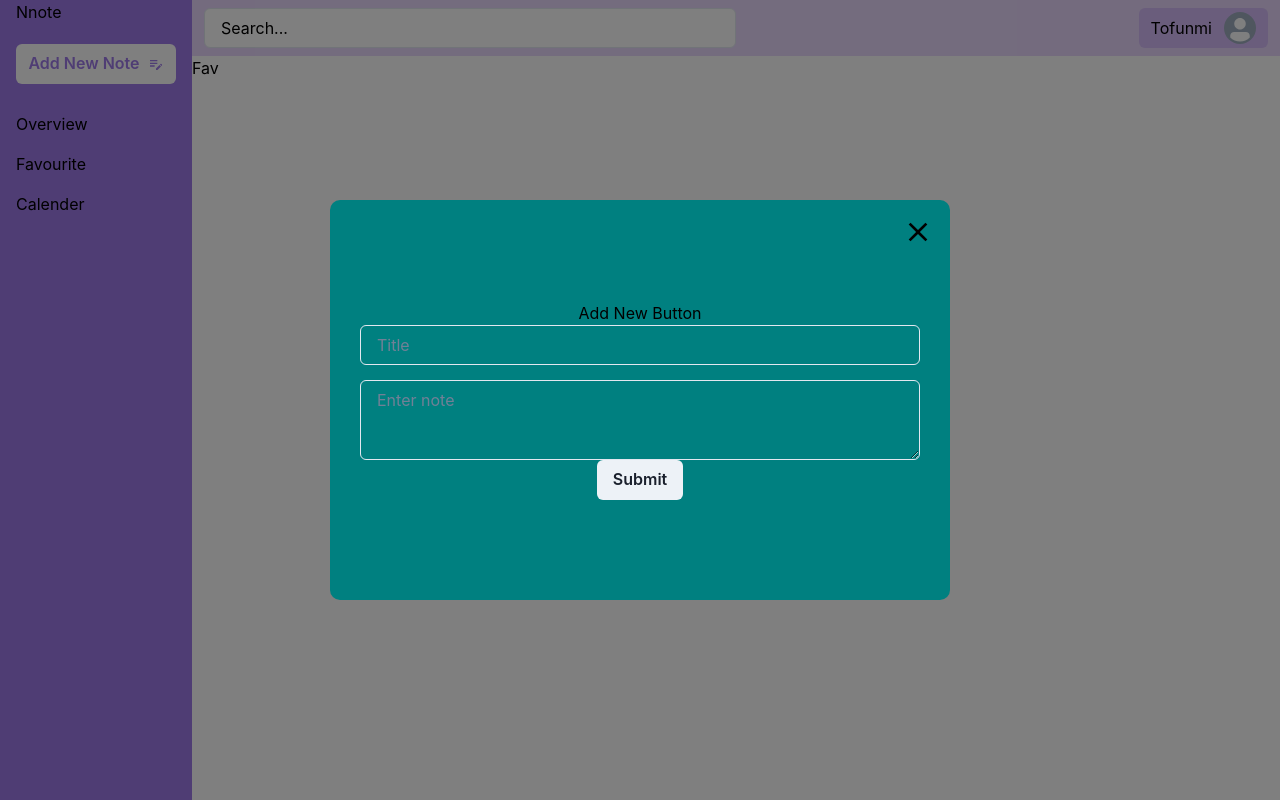
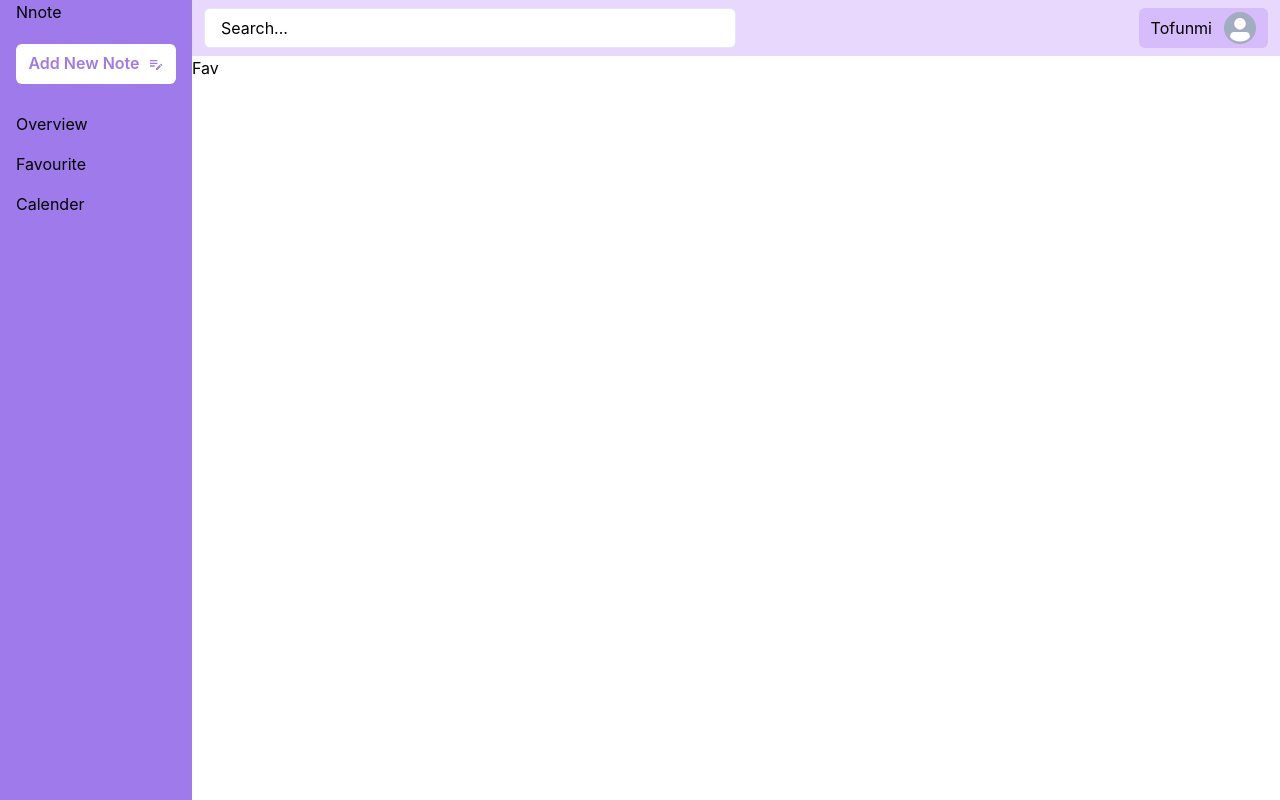
Before and after one commit to devtofunmi/Nnote, a React (Vite) app: page /dashboard/favorite in a window 1280 px wide. Built offline with nearby package versions, Linux system fonts and the light colour scheme.

Commit message:
hide the modal

```diff
--- a/src/components/AddNote.jsx
+++ b/src/components/AddNote.jsx
@@ -68,8 +68,8 @@ const AddNote = () => {
         justifyContent={"center"}
         placeItems={"center"}
         background={"   rgba(0, 0, 0, 0.5)"}
-        // visibility={"hidden"}
-        zIndex={10}
+        visibility={"hidden"}
+        zIndex={-10}
       >
         <Flex
           direction={"column"}
```
